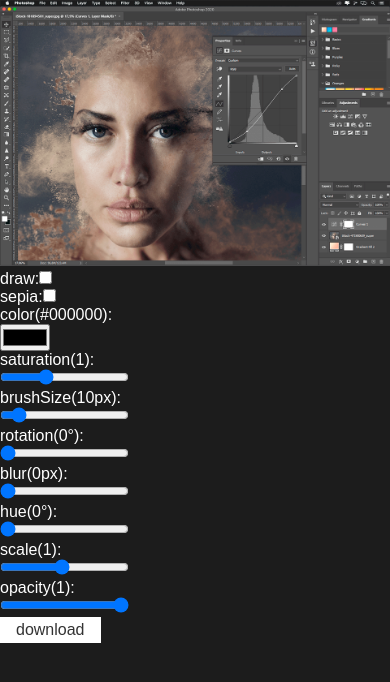
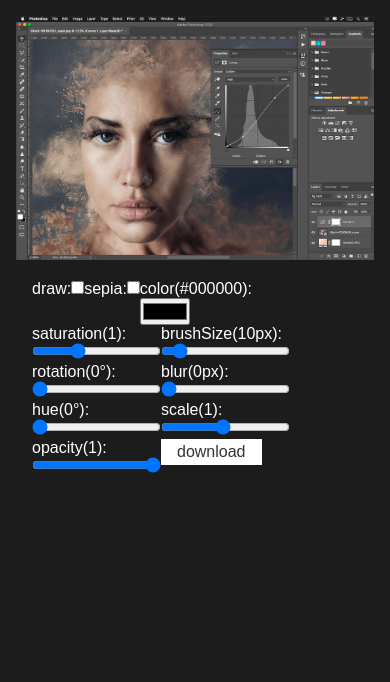
Before and after one commit to enijar/ps, a React (Create React App) app: page / in a window 390 px wide. Shown: the top 682 px of the page. Built offline with nearby package versions, Linux system fonts and the light colour scheme.

Commit message:
chore: better responsiveness

```diff
--- a/src/components/ps/ps.tsx
+++ b/src/components/ps/ps.tsx
@@ -1,5 +1,5 @@
 import React from "react";
-import { Canvas, Wrapper } from "./styles";
+import { Canvas, Toolbar, Wrapper } from "./styles";
 import { getPoints, getPosition } from "./utils";
 import {
   Filters,
@@ -242,6 +242,8 @@ export default function Ps({ src }: Props) {
           })}
         </svg>
       </Canvas>
+
+      <Toolbar>
         <div>
           <label>
             draw:
@@ -378,6 +380,7 @@ export default function Ps({ src }: Props) {
         <div>
           <button onClick={download}>download</button>
         </div>
+      </Toolbar>
     </Wrapper>
   );
 }
--- a/src/components/ps/styles.ts
+++ b/src/components/ps/styles.ts
@@ -8,6 +8,15 @@ export const Wrapper = styled.div`
   background-color: ${vars.colors.black100};
   color: ${vars.colors.white};
   user-select: none;
+  display: flex;
+  justify-content: center;
+  flex-wrap: wrap;
+  padding: 1em;
+
+  @media (max-width: 700px) {
+    flex-direction: column;
+    justify-content: flex-start;
+  }
 
   button {
     border: none;
@@ -18,8 +27,26 @@ export const Wrapper = styled.div`
 `;
 
 export const Canvas = styled.div`
+  flex: 1 0;
+  width: 100%;
+  max-width: 800px;
+
+  @media (max-width: 700px) {
+    flex: 0 1;
+  }
+
   svg {
     background-repeat: repeat;
     background-image: url(${TRANSPARENT_BACKGROUND});
   }
 `;
+
+export const Toolbar = styled.div`
+  align-self: flex-start;
+  padding: 1em;
+
+  @media (max-width: 700px) {
+    display: flex;
+    flex-wrap: wrap;
+  }
+`;
```
Lines whose indentation alone changed are shown as unchanged.
